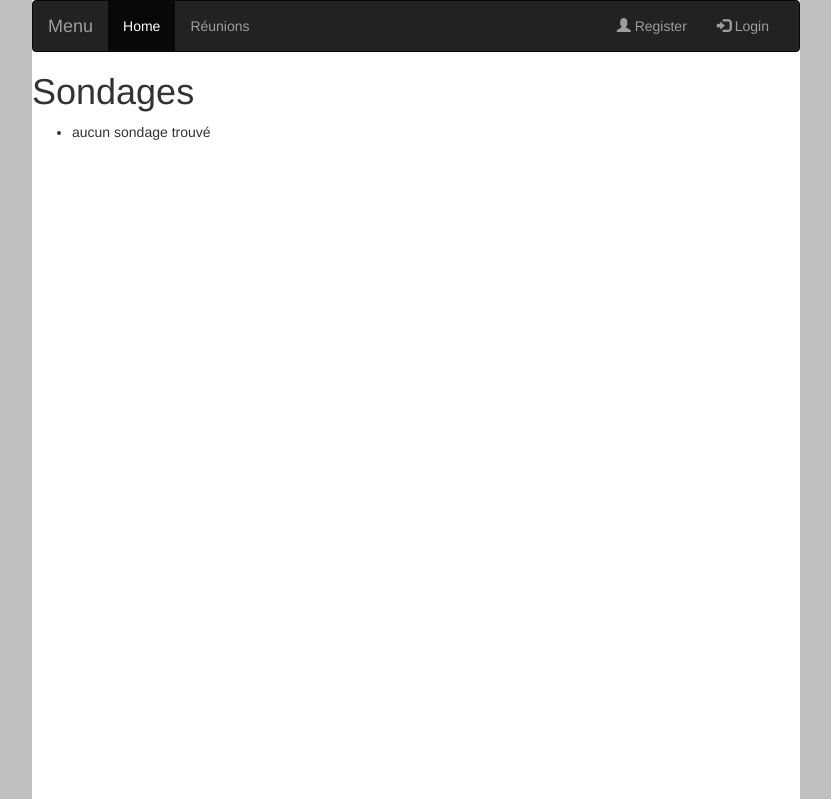
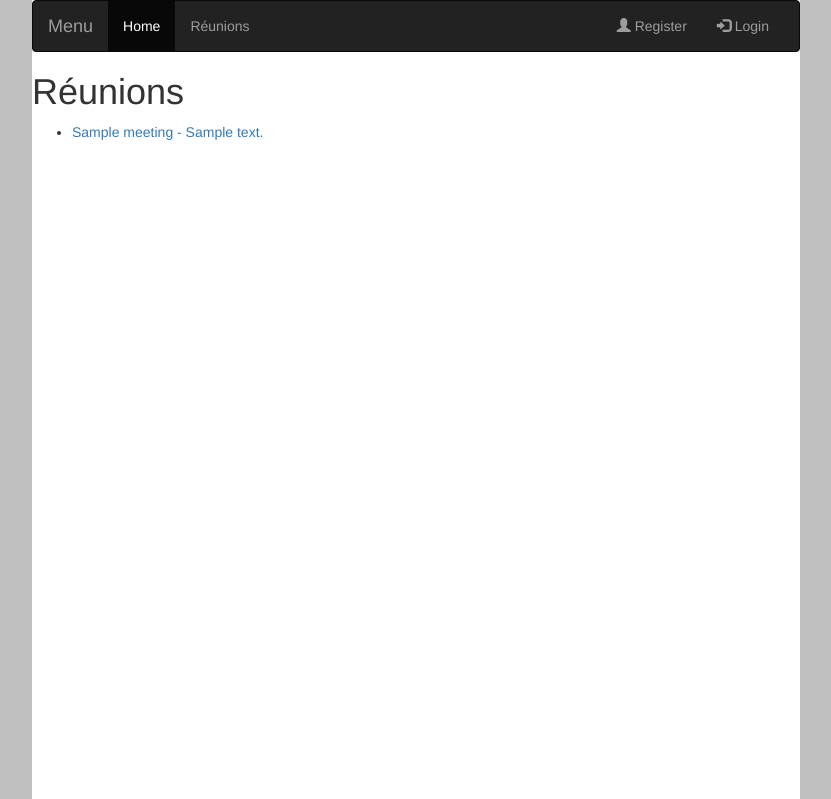
Before and after one commit to Irkam/reunionite, a Django app: page /meetings/ in a window 1280 px wide. Shown: the top 799 px of the page, without its empty margins (224-1055 px from the left). Run offline with Django 3.2, Linux system fonts and the light colour scheme; tables that the repository leaves empty hold one stand-in row (values such as "Sample post"); some libraries are stand-ins or nearby versions.

Commit message:
enter night

```diff
--- a/reunionite/models.py
+++ b/reunionite/models.py
@@ -21,10 +21,10 @@ class Meeting(Model):
         return self.name
 
     def get_meeting(self):
-        return {'poll': self, 'questions': [{'question': question, 'choices': question.get_choices()} for question in self.get_questions()]}
+        return {'meeting': self, 'dates': self.get_dates()}
 
     def get_results(self):
-        return {'poll': self, 'questions': [{'question': question, 'results': question.get_results()} for question in self.get_questions()]}
+        return {'meeting': self, 'dates': [{'date': date, 'results': date.get_results()} for date in self.get_dates()]}
 
     def user_can_vote(self, user):
         return (user.groups.filter(name=self.restrict_group.name).exists() if self.restrict_group != None else True) or user.is_staff
--- a/reunionite/templates/meetings.html
+++ b/reunionite/templates/meetings.html
@@ -1,13 +1,13 @@
 {% extends "base.html" %}
 
-{% block title %}Sondages{% endblock %}
+{% block title %}Réunions{% endblock %}
 
 {% block content %}
 	<ul>
-	{% for poll in polls %}
-		<li><a href="{% url 'poll' poll.id %}">{{poll}} - {{poll.description}}</a></li>
+	{% for meeting in meetings %}
+		<li><a href="{% url 'meeting' meeting.id %}">{{meeting}} - {{meeting.description}}</a></li>
 	{% empty %}
-		<li>aucun sondage trouvé</li>
+		<li>aucune réunion à venir</li>
 	{% endfor %}
 	</ul>
 {% endblock %}
--- a/reunionite/views/meeting.py
+++ b/reunionite/views/meeting.py
@@ -14,7 +14,7 @@ from django.core.exceptions import SuspiciousOperation, PermissionDenied, Valida
 import re
 
 class MeetingView(View):
-    template_name = "poll.html"
+    template_name = "meeting.html"
     regex = re.compile("^q(\d+)$")
 
     def get(self, request, *args, **kwargs):
@@ -22,8 +22,7 @@ class MeetingView(View):
             meeting = Meeting.objects.get(pk=self.kwargs['meeting_id'])
 
             if meeting.user_can_vote(request.user):
-                return render(request, self.template_name, {'meeting': meeting.get_meeting(),
-                                                            })
+                return render(request, self.template_name, {'meeting': meeting.get_meeting()})
             else:
                 raise PermissionDenied
 
```
Also changed, not shown: reunionite/templates/meeting.html (+8 -7 lines).
